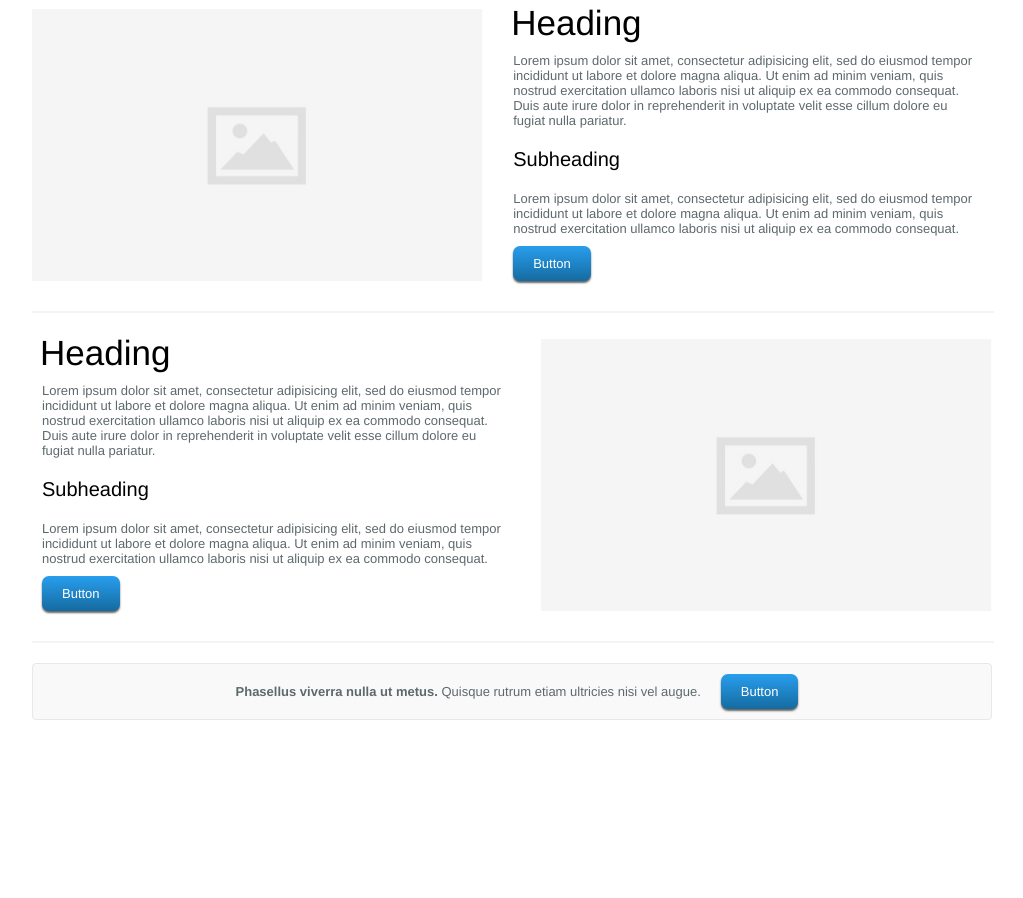
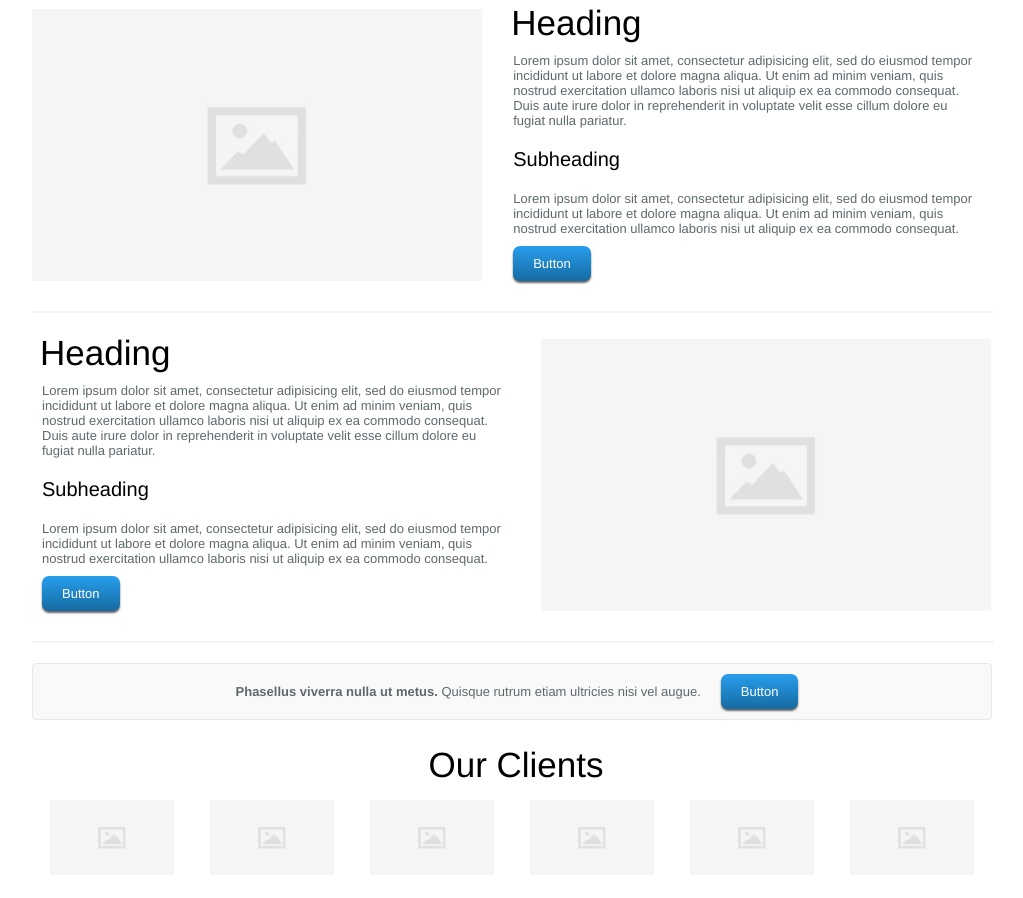
Before and after one commit to ValeriiaSidorenko/SAMPLE_HEADING, a website: page index.html in a window 1280 px wide. Shown: the part 718-1616 px from the top of the page, without its empty margins (128-1151 px from the left). Before the commit the page ends 1446 px from the top, so only its background shows below. Drawn offline with Linux system fonts and the light colour scheme.

Commit message:
add Our Clients

```diff
--- a/index.html
+++ b/index.html
@@ -126,12 +126,16 @@
 				</p>
 				<a href="#" class="Text ButtonBlue">Button</a>
 			</div>
-
+			<p class="Text-SampleHeading">Our Clients</p>
+			<div class="OurClients">
+				<img src="dist/css/Pic/NonePic.jpg" alt="Client" class="OurClients-Pic">
+				<img src="dist/css/Pic/NonePic.jpg" alt="Client" class="OurClients-Pic">
+				<img src="dist/css/Pic/NonePic.jpg" alt="Client" class="OurClients-Pic">
+				<img src="dist/css/Pic/NonePic.jpg" alt="Client" class="OurClients-Pic">
+				<img src="dist/css/Pic/NonePic.jpg" alt="Client" class="OurClients-Pic">
+				<img src="dist/css/Pic/NonePic.jpg" alt="Client" class="OurClients-Pic">
+			</div>
 		</section>
-
-
-
-
 	</div>
 </body>
 </html>
--- /dev/null
+++ b/src/styles/OurClients/OurClients.less
@@ -0,0 +1,12 @@
+.OurClients {
+	margin: 15px 0 20px 0;
+	display:flex;
+	justify-content: space-around;
+	box-sizing: border-box;
+	width: 100%;
+
+	&-Pic {
+		width: 13%;
+		height: 13%;
+	}
+}
--- a/src/styles/Phasellus/Phasellus.less
+++ b/src/styles/Phasellus/Phasellus.less
@@ -16,5 +16,5 @@
 	background-color: @background-color-Box;
 	border-radius: 4px;
 	padding-top: 10px;
-
+	margin-bottom: 25px;
 }
--- a/src/styles/style.less
+++ b/src/styles/style.less
@@ -11,3 +11,4 @@
 @import url(NonePic/NonePic.less);
 @import url(Subheading/Subheading.less);
 @import url(Phasellus/Phasellus.less);
+@import url(OurClients/OurClients.less);
```
Also changed, not shown: dist/css/style.css.
